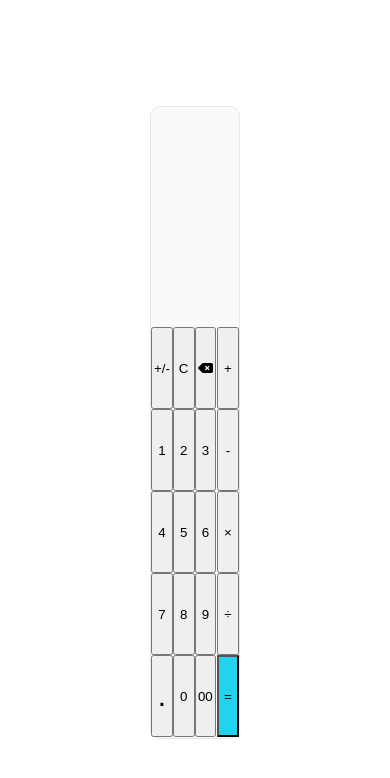
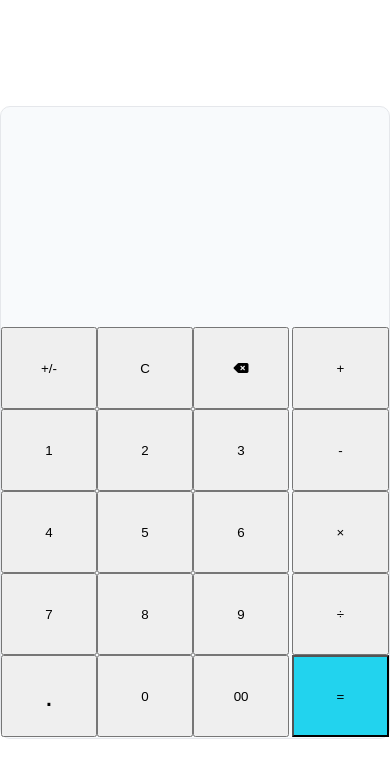
Before and after one commit to akshay-2410/calculator, a plain HTML site: page index.html in a window 390 px wide. Drawn offline with Linux system fonts and the light colour scheme.

Commit message:
Responsive for screen size less than 500px

```diff
--- a/styles.css
+++ b/styles.css
@@ -162,3 +162,10 @@ html,body{
 .sci-num2 button{
     height: 20%;
 }
+
+@media screen and (max-width:500px)
+{
+    .outer-box{
+        width: 100%;
+    }
+}
```
